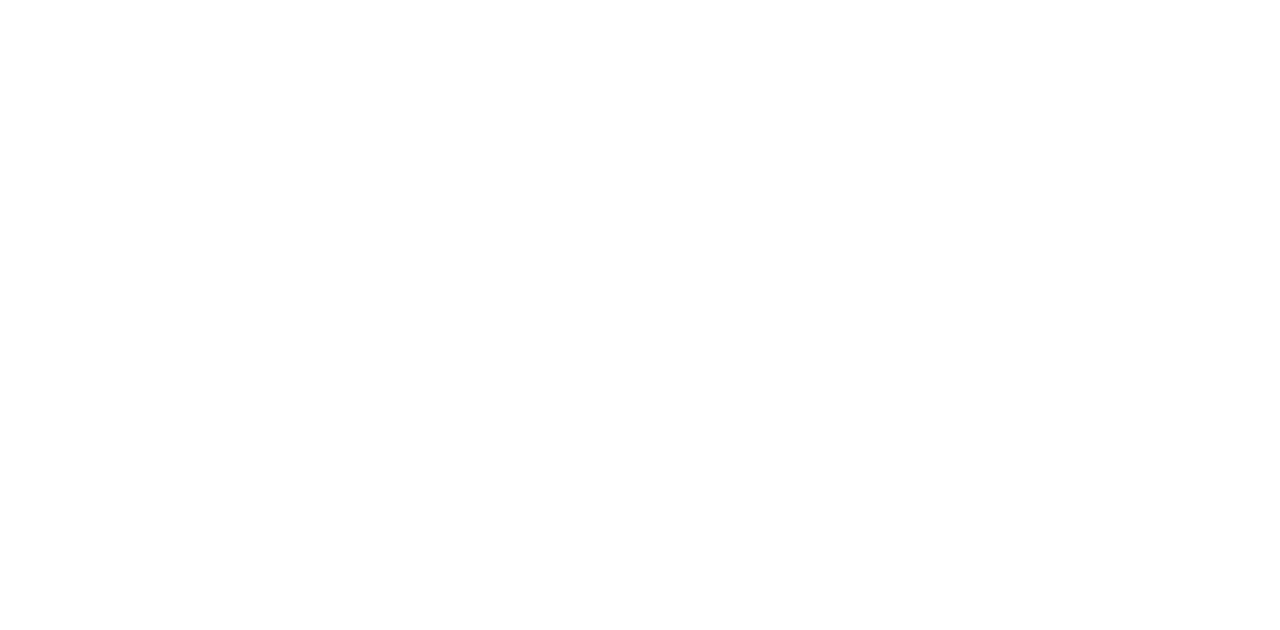
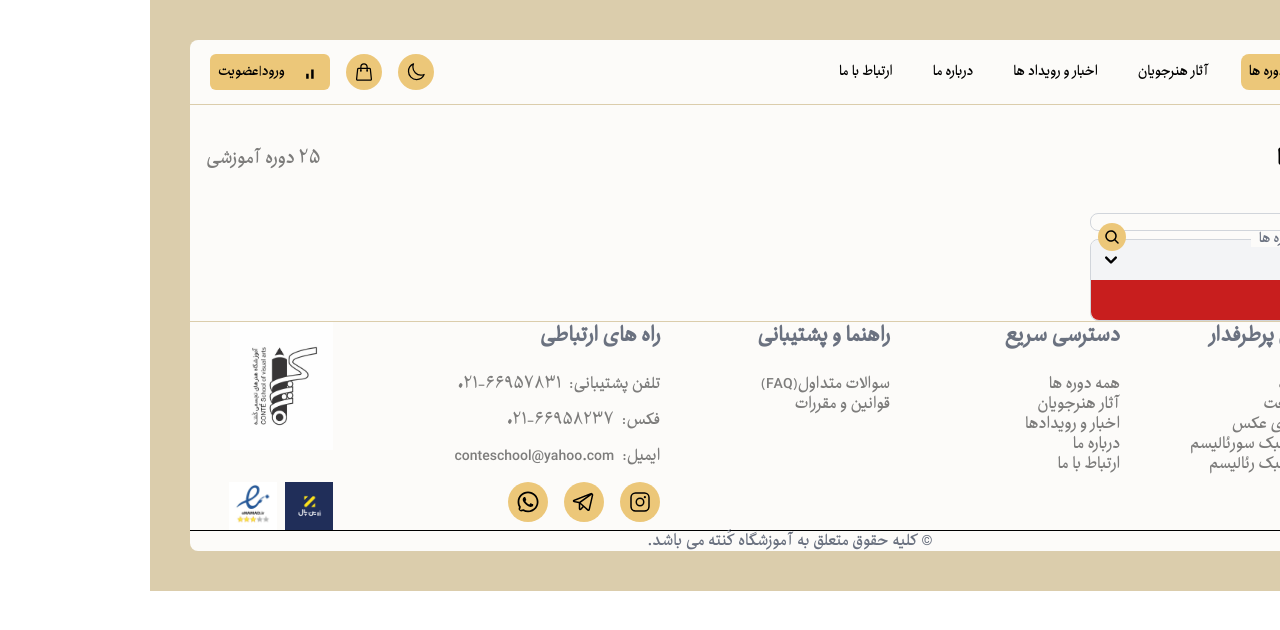
Before and after one commit to Mahaan10/conteVisualArts, a React (Vite) app: page /courses in a window 1280 px wide. Before the commit this address had no page. Shown: the top 630 px of the page. Built offline with nearby package versions, Linux system fonts and the light colour scheme.

Commit message:
modify courses page...

```diff
--- a/src/App.jsx
+++ b/src/App.jsx
@@ -2,6 +2,7 @@
 import Home from "./pages/Home";
 import PagesLayout from "./ui/PagesLayout";
 import ThemeModeProvider from "./context/useThemeModeContext";
+import Courses from "./pages/Courses";
 
 function App() {
   return (
@@ -10,6 +11,7 @@
         <Route path="/" element={<PagesLayout />}>
           <Route index element={<Navigate to="home" replace />} />
           <Route path="home" element={<Home />} />
+          <Route path="/courses" element={<Courses />} />
         </Route>
       </Routes>
     </ThemeModeProvider>
--- /dev/null
+++ b/src/pages/Courses.jsx
@@ -0,0 +1,24 @@
+import { PiGraduationCapLight } from "react-icons/pi";
+import CoursesSidebar from "../ui/CoursesSidebar";
+
+function Courses() {
+  return (
+    <div className="container">
+      <div className="my-10 flex items-center justify-between mx-4">
+        <div className="flex items-center gap-x-2">
+          <PiGraduationCapLight className="w-7 h-7" />
+          <p className="text-xl">دوره ها</p>
+        </div>
+        <p className="opacity-50">25 دوره آموزشی</p>
+      </div>
+      <div className="grid grid-cols-6 gap-y-5 mx-4">
+        {/* Sidebar */}
+        <aside className="col-span-full lg:col-span-4 xl:col-span-3 lg:sticky top-6 space-y-6">
+          <CoursesSidebar />
+        </aside>
+      </div>
+    </div>
+  );
+}
+
+export default Courses;
--- a/src/pages/Home.jsx
+++ b/src/pages/Home.jsx
@@ -47,7 +47,7 @@
           </Link>
         </div>
       </div>
-      <div className="grid grid-row-2 grid-cols-1 min-[400px]:grid-cols-2 sm:grid-cols-3 md:grid-cols-4 lg:grid-cols-5 gap-6 sm:gap-7 mt-10">
+      <div className="grid grid-row-2 grid-cols-1 min-[400px]:grid-cols-2 sm:grid-cols-3 md:grid-cols-4 lg:grid-cols-6 gap-6 sm:gap-7 mt-10">
         <HomePageCourses />
       </div>
       {/* Artists Works */}
@@ -64,7 +64,7 @@
           </Link>
         </div>
       </div>
-      <div className="grid grid-row-2 grid-cols-1 min-[400px]:grid-cols-2 sm:grid-cols-3 md:grid-cols-4 lg:grid-cols-5 gap-6 sm:gap-7 mt-10">
+      <div className="grid grid-row-2 grid-cols-1 min-[400px]:grid-cols-2 sm:grid-cols-3 md:grid-cols-4 lg:grid-cols-6 gap-6 sm:gap-7 mt-10">
         <HomePageCourses />
       </div>
       {/* News and Events */}
--- /dev/null
+++ b/src/ui/CoursesSidebar.jsx
@@ -0,0 +1,75 @@
+import {
+  Accordion,
+  AccordionContent,
+  AccordionPanel,
+  AccordionTitle,
+  createTheme,
+  FloatingLabel,
+  ThemeProvider,
+} from "flowbite-react";
+import { PiMagnifyingGlassBold } from "react-icons/pi";
+
+const customTheme = createTheme({
+  floatingLabel: {
+    label: {
+      default: {
+        outlined: {
+          sm: "right-1 left-auto dark:bg-slate-950 bg-whitesmoke cursor-text",
+        },
+      },
+    },
+  },
+  accordion: {
+    root: {
+      base: "border-gray-300",
+    },
+    title: {
+      base: "text-sm p-2 cursor-pointer",
+      flush: {
+        off: "hover:bg-gray-100 focus:ring-0 focus:ring-gray-200 dark:hover:bg-gray-800 dark:focus:ring-gray-800",
+        on: "bg-transparent dark:bg-transparent",
+      },
+    },
+    content: {
+      base: "p-2 first:rounded-t-lg last:rounded-b-lg dark:bg-red-700 bg-red-700",
+    },
+  },
+});
+
+function CoursesSidebar() {
+  return (
+    <>
+      <div className="flex gap-x-4 md:hidden"></div>
+      <div className="grid grid-cols-6 gap-4">
+        <div className="hidden md:block col-span-6 lg:col-span-4 xl:col-span-3 order-2">
+          {/* Sidebar */}
+          <div className="space-y-2">
+            <ThemeProvider theme={customTheme}>
+              <form action="" className="relative">
+                <FloatingLabel
+                  variant="outlined"
+                  label="جستجو بین دوره ها"
+                  sizing="sm"
+                  type="text"
+                />
+
+                <button className="absolute top-2.5 p-1.5 left-2 cursor-pointer hover:bg-golden-sand dark:hover:bg-purple-plumeria bg-almond-cookie dark:bg-dark-cerulean rounded-full transition-colors duration-300">
+                  <PiMagnifyingGlassBold className="w-4 h-4" />
+                </button>
+              </form>
+              {/* ... */}
+              <Accordion>
+                <AccordionPanel>
+                  <AccordionTitle>نوع دوره</AccordionTitle>
+                  <AccordionContent>...</AccordionContent>
+                </AccordionPanel>
+              </Accordion>
+            </ThemeProvider>
+          </div>
+        </div>
+      </div>
+    </>
+  );
+}
+
+export default CoursesSidebar;
--- a/src/ui/FooterSection.jsx
+++ b/src/ui/FooterSection.jsx
@@ -43,16 +43,6 @@
   return (
     <div className="border-t border-light-shade-yellow dark:border-moderate-violet transition-colors duration-300">
       <div className="flex flex-col overflow-hidden">
-        <div className="mb-5">
-          <img
-            src="images/footer.png"
-            loading="lazy"
-            width="1440"
-            height="400"
-            alt=""
-            className="object-cover w-full"
-          />
-        </div>
         <ThemeProvider theme={customTheme}>
           <Footer container>
             <div className="w-full">
--- a/src/ui/HeaderMenu.jsx
+++ b/src/ui/HeaderMenu.jsx
@@ -13,7 +13,7 @@
 import { BsCalendarEvent } from "react-icons/bs";
 import { FaUsers } from "react-icons/fa";
 import CustomNavlink from "./CustomNavlink";
-import {IoHomeOutline} from "react-icons/io5"
+import { IoHomeOutline } from "react-icons/io5";
 
 const customTheme = createTheme({
   drawer: {
--- a/src/ui/HomePageCourses.jsx
+++ b/src/ui/HomePageCourses.jsx
@@ -32,6 +32,12 @@
       title: "نقاشی به سبک رئالیسم",
       to: "/courses/realism",
     },
+    {
+      id: 6,
+      image: "images/vintage-style-soldier-helmet-still-life.jpg",
+      title: "نقاشی به سبک رئالیسم",
+      to: "/courses/realism",
+    },
   ];
   return (
     <>
--- a/src/ui/HomePageNewsSection.jsx
+++ b/src/ui/HomePageNewsSection.jsx
@@ -81,16 +81,23 @@
           <FiArrowLeft className="w-5 h-5" />
         </button>
       </div>
-      <div className="grid grid-row-2 grid-cols-1 min-[450px]:grid-cols-2 sm:grid-cols-3 gap-6 sm:gap-7 mt-10">
+      <div className="grid grid-row-2 grid-cols-1 sm:grid-cols-2 md:grid-cols-4 gap-6 sm:gap-7 mt-10">
         <ThemeProvider theme={customTheme}>
           {news.map((coursesNews) => (
             <Card key={coursesNews.id} className="max-w-sm">
-              <div className="flex justify-between">
+              <div className="w-full">
+                <img
+                  src="https://flowbite.com/docs/images/blog/image-1.jpg"
+                  alt=""
+                  className="w-full h-44 rounded-t-lg"
+                />
+              </div>
+              <div className="flex line-clamp-2">
                 <h5 className="font-semibold text-base tracking-tight">
                   {coursesNews.title}
                 </h5>
-                <span className="text-[8px]">{coursesNews.date}</span>
               </div>
+              <p className="text-left text-[8px]">{coursesNews.date}</p>
               <p className="text-gray-700 dark:text-gray-400 text-xs text-ellipsis overflow-hidden line-clamp-3">
                 {coursesNews.description}
               </p>
--- a/src/ui/PagesLayout.jsx
+++ b/src/ui/PagesLayout.jsx
@@ -7,7 +7,7 @@
     <div className="bg-linen max-w-screen p-2 md:p-10 font-iran-marker dark:text-whitesmoke dark:bg-dark-purple transition-colors duration-300">
       <div className="bg-whitesmoke dark:bg-slate-950 dark:text-white rounded-lg transition-colors duration-300">
         <Header />
-        <div className="max-w-[980px] mx-auto">
+        <div className="max-w-[1920px] mx-auto">
           <Outlet />
         </div>
         <FooterSection />
```
